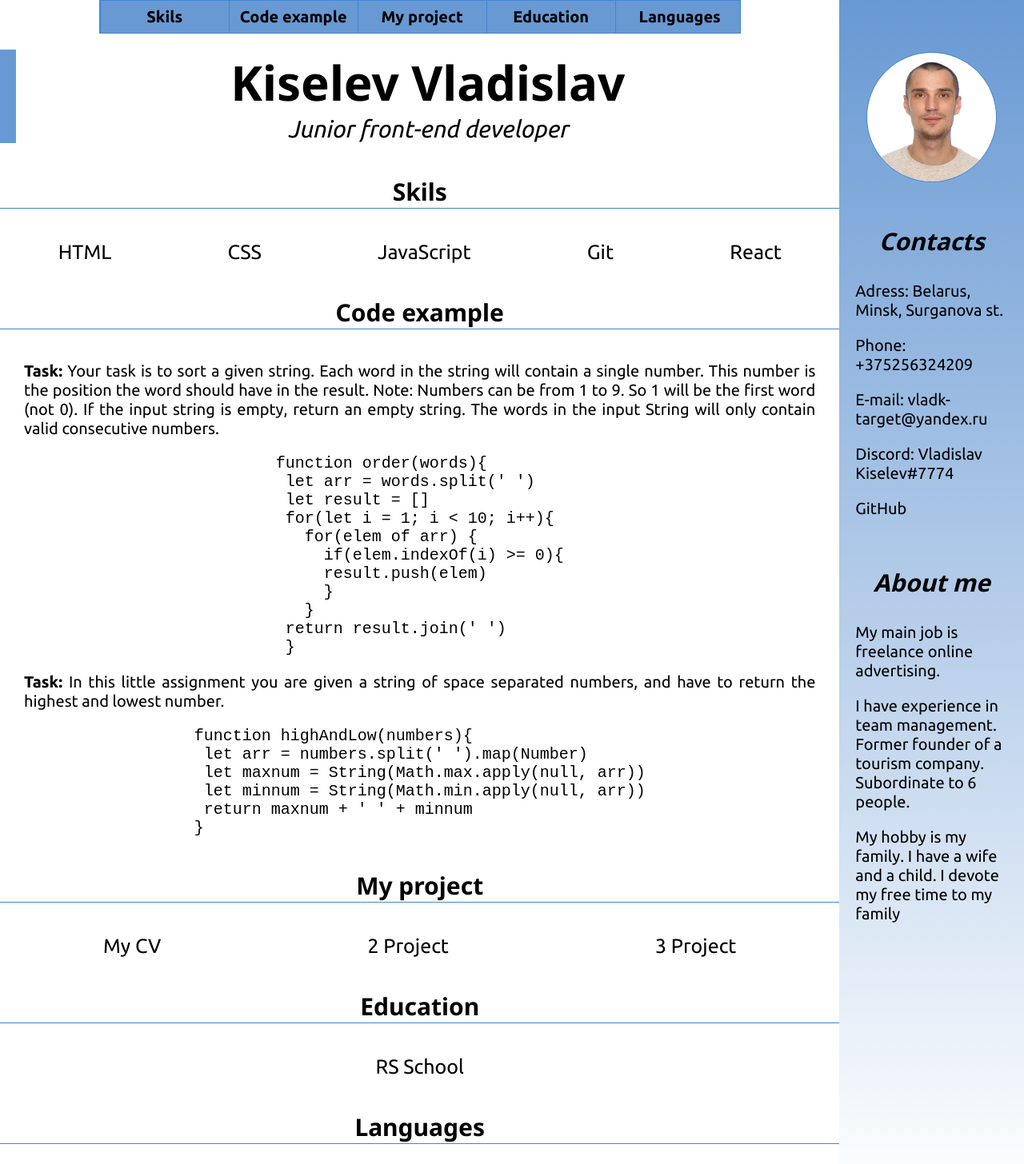
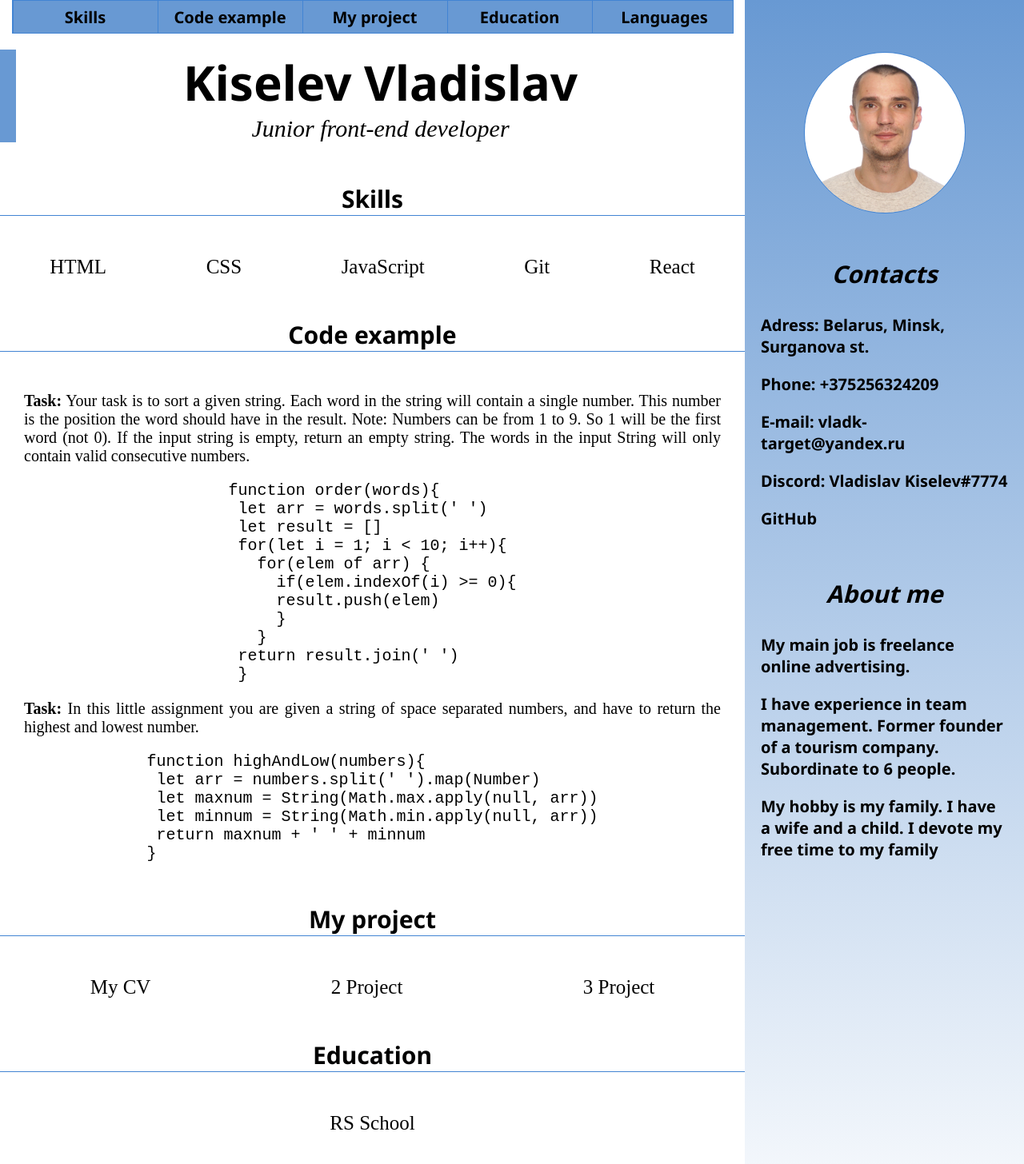
Before and after one commit to Kiselev-vladislav/rsschool-cv, a plain HTML site: page index.html in a window 1280 px wide. Shown: the top 1456 px of the page at 80% size. Drawn offline with Linux system fonts and the light colour scheme.

Commit message:
fix: center layout

```diff
--- a/index.html
+++ b/index.html
@@ -1,20 +1,23 @@
 <!DOCTYPE html>
 <html lang="en">
   <head>
-    <meta charset="UTF-8">
-    <meta http-equiv="X-UA-Compatible" content="IE=edge">
-    <meta name="viewport" content="width=device-width, initial-scale=1.0">
-    <link rel="stylesheet" href="style.css">
+    <meta charset="UTF-8" />
+    <meta http-equiv="X-UA-Compatible" content="IE=edge" />
+    <meta name="viewport" content="width=device-width, initial-scale=1.0" />
+    <link rel="stylesheet" href="style.css" />
     <title>Document</title>
   </head>
   <body>
+    <div class="center">
       <div class="wrapper">
-    <div>
+        <div class="mainWidth">
           <header>
             <nav>
-            <ul class='menu'>
-                <li><a class="buttonNav" href="#skil">Skils</a></li>
-                <li><a class="buttonNav" href="#code_example">Code example</a></li>
+              <ul class="menu">
+                <li><a class="buttonNav" href="#skil">Skills</a></li>
+                <li>
+                  <a class="buttonNav" href="#code_example">Code example</a>
+                </li>
                 <li><a class="buttonNav" href="#project">My project</a></li>
                 <li><a class="buttonNav" href="#educ">Education</a></li>
                 <li><a class="buttonNav" href="#lang">Languages</a></li>
@@ -27,7 +30,7 @@
           </header>
           <main>
             <section class="mainSec" id="skil">
-            <h2>Skils</h2>
+              <h2>Skills</h2>
               <ul id="skils">
                 <li>HTML</li>
                 <li>CSS</li>
@@ -40,37 +43,44 @@
               <h2>Code example</h2>
               <ul>
                 <li>
-                    <p class="task"> <span class='bold'>Task:</span> Your task is to sort a given string. Each word in the string will contain a single number. This number is the position the word should have in the result.
-
-                    Note: Numbers can be from 1 to 9. So 1 will be the first word (not 0).
-
-                    If the input string is empty, return an empty string. The words in the input String will only contain valid consecutive numbers. </p>
-
+                  <p class="task">
+                    <span class="bold">Task:</span> Your task is to sort a given
+                    string. Each word in the string will contain a single
+                    number. This number is the position the word should have in
+                    the result. Note: Numbers can be from 1 to 9. So 1 will be
+                    the first word (not 0). If the input string is empty, return
+                    an empty string. The words in the input String will only
+                    contain valid consecutive numbers.
+                  </p>
                   <div class="code">
                     <code>
-                            function order(words){<br>
-                            &nbsp;let arr = words.split(' ')<br>
-                            &nbsp;let result = []<br>
-                            &nbsp;for(let i = 1; i &lt; 10; i++){<br>
-                                &nbsp;    &nbsp;for(elem of arr) {<br>
-                                    &nbsp;       &nbsp;     &nbsp;if(elem.indexOf(i) >= 0){<br>
-                                        &nbsp;        &nbsp;        &nbsp;result.push(elem)<br>
-                                        &nbsp;     &nbsp;   &nbsp;}<br>
-                                        &nbsp;   &nbsp;}<br>
-                                        &nbsp;return result.join(' ')<br>
-                                        &nbsp;}<br>
+                      function order(words){<br />
+                      &nbsp;let arr = words.split(' ')<br />
+                      &nbsp;let result = []<br />
+                      &nbsp;for(let i = 1; i &lt; 10; i++){<br />
+                      &nbsp; &nbsp;for(elem of arr) {<br />
+                      &nbsp; &nbsp; &nbsp;if(elem.indexOf(i) >= 0){<br />
+                      &nbsp; &nbsp; &nbsp;result.push(elem)<br />
+                      &nbsp; &nbsp; &nbsp;}<br />
+                      &nbsp; &nbsp;}<br />
+                      &nbsp;return result.join(' ')<br />
+                      &nbsp;}<br />
                     </code>
                   </div>
                 </li>
                 <li>
-                    <p class="task"> <span class='bold'>Task:</span> In this little assignment you are given a string of space separated numbers, and have to return the highest and lowest number.</p>
+                  <p class="task">
+                    <span class="bold">Task:</span> In this little assignment
+                    you are given a string of space separated numbers, and have
+                    to return the highest and lowest number.
+                  </p>
                   <div class="code">
                     <code class="code">
-                            function highAndLow(numbers){<br>
-                                &nbsp;let arr = numbers.split(' ').map(Number)<br>
-                                &nbsp;let maxnum = String(Math.max.apply(null, arr))<br>
-                                &nbsp;let minnum = String(Math.min.apply(null, arr))<br>
-                                &nbsp;return maxnum + ' ' + minnum<br>
+                      function highAndLow(numbers){<br />
+                      &nbsp;let arr = numbers.split(' ').map(Number)<br />
+                      &nbsp;let maxnum = String(Math.max.apply(null, arr))<br />
+                      &nbsp;let minnum = String(Math.min.apply(null, arr))<br />
+                      &nbsp;return maxnum + ' ' + minnum<br />
                       }
                     </code>
                   </div>
@@ -79,17 +89,31 @@
             </section>
             <section class="mainSec" id="project">
               <h2>My project</h2>
-            <ul id="my_project" >
-                <li><a class="project" href="https://github.com/Kiselev-vladislav/rsschool-cv/tree/gh-pages" target="_blank" >My CV</a></li>
-                <li><a class="project" href="" target="_blank" >2 Project</a></li>
-                <li><a class="project" href="" target="_blank" >3 Project</a></li>
-
+              <ul id="my_project">
+                <li>
+                  <a
+                    class="project"
+                    href="https://github.com/Kiselev-vladislav/rsschool-cv/tree/gh-pages"
+                    target="_blank"
+                    >My CV</a
+                  >
+                </li>
+                <li>
+                  <a class="project" href="" target="_blank">2 Project</a>
+                </li>
+                <li>
+                  <a class="project" href="" target="_blank">3 Project</a>
+                </li>
               </ul>
             </section>
             <section class="mainSec" id="educ">
               <h2>Education</h2>
               <ul id="education">
-                <li><a href="https://rs.school/js/" target="_blank" class="school">RS School</a></li>
+                <li>
+                  <a href="https://rs.school/js/" target="_blank" class="school"
+                    >RS School</a
+                  >
+                </li>
               </ul>
             </section>
             <section class="mainSec" id="lang">
@@ -103,33 +127,58 @@
         </div>
         <aside>
           <div class="photoSec">
-            <img id="photo" src="My_photo.jpg" alt="My photo">
+            <img id="photo" src="My_photo.jpg" alt="My photo" />
           </div>
-        <section id='contacts' class="asideSec">
+          <section id="contacts" class="asideSec">
             <h3>Contacts</h3>
-            <ul class=asideUl>
+            <ul class="asideUl">
               <li>Adress: Belarus, Minsk, Surganova st.</li>
               <li>Phone: <a href="tel:+375256324209">+375256324209</a></li>
-                <li>E-mail: <a href="mailto:vladk-target@yandex.ru">vladk-target@yandex.ru</a></li>
+              <li>
+                E-mail:
+                <a href="mailto:vladk-target@yandex.ru"
+                  >vladk-target@yandex.ru</a
+                >
+              </li>
               <li>Discord: Vladislav Kiselev#7774</li>
-                <li><a href="https://github.com/Kiselev-vladislav?tab=repositories" target="_blank">GitHub</a></li>
+              <li>
+                <a
+                  href="https://github.com/Kiselev-vladislav?tab=repositories"
+                  target="_blank"
+                  >GitHub</a
+                >
+              </li>
             </ul>
           </section>
-        <section id="about_me" class="asideSec" >
+          <section id="about_me" class="asideSec">
             <h3>About me</h3>
-            <ul class=asideUl>
+            <ul class="asideUl">
               <li>My main job is freelance online advertising.</li>
-                <li>I have experience in team management. Former founder of a tourism company. Subordinate to 6 people.</li>
-                <li>My hobby is my family. I have a wife and a child. I devote my free time to my family</li>
+              <li>
+                I have experience in team management. Former founder of a
+                tourism company. Subordinate to 6 people.
+              </li>
+              <li>
+                My hobby is my family. I have a wife and a child. I devote my
+                free time to my family
+              </li>
             </ul>
           </section>
         </aside>
       </div>
       <footer>
         <a href="https://rs.school/js/" target="_blank">
-            <img src="rs_school_js.svg" alt="RS_school">
+          <img src="rs_school_js.svg" alt="RS_school" />
         </a>
-        <p><a href="https://github.com/Kiselev-vladislav" target="_blank" id="aspo">&#169; 2022 Kiselev Vladislav</a> </p>
+        <p>
+          <a
+            href="https://github.com/Kiselev-vladislav"
+            target="_blank"
+            id="aspo"
+            >&#169; 2022 Kiselev Vladislav</a
+          >
+        </p>
       </footer>
+    </div>
   </body>
 </html>
--- a/style.css
+++ b/style.css
@@ -5,8 +5,10 @@
     padding: 0;
 }
 
-body {
-    font-family: 'Ubuntu';
+
+.center {
+max-width: max-content;
+margin: 0 auto;
 }
 
 .wrapper {
@@ -14,10 +16,13 @@
     flex-direction: row;
 }
 
+.mainWidth{
+    flex-grow: 9;
+}
+
 
 
 header main {
-    width: 70%;
     display: flex;
     flex-direction: column;
 }
@@ -25,13 +30,14 @@
 .menu{
     border: 1px solid #4284D3;
     display: flex;
-    width: 800px;
+    width: 900px;
     justify-content:space-between;
     margin: 0 auto;
     list-style-type: none;
     font-size: 20px;
     font-weight: bold;
     background-color: #6899D3;
+    font-family: 'Noto Sans', sans-serif;
 
 }
 
@@ -51,7 +57,7 @@
 main h2 {
     text-align: center;
     font-size: 30px;
-    margin: 40px 0;
+    margin: 50px 0;
     border-bottom: 1px solid #4284D3;
 }
 
@@ -86,7 +92,7 @@
 }
 
 .project:hover, .asideUl a:hover, .school:hover, #aspo:hover {
-    font-style: italic;
+    opacity: 0.5;
 }
 
 .project:focus {
@@ -98,8 +104,9 @@
 }
 
 aside{
-    width: 55%;
+    flex-grow: 2;
     background: linear-gradient(to top, white, #6899D3);
+    font-family: 'Noto sans', sans-serif;
 }
 
 .asideSec h3 {
@@ -110,15 +117,15 @@
 }
 
 #photo {
-    width: 70%;
-    height: 70%;
+    width: 200px;
+    height: 200px;
     margin-top: 65px;
     border-radius: 50%;
     border: 1px solid #4284D3;
 }
 
 #photo:hover {
-    transform: scale(1.3);
+    transform: scale(1.5);
     border: 1px solid black;
 }
 
@@ -130,7 +137,7 @@
 .buttonNav {
     text-decoration: none;
     color: black;
-    width: 160px;
+    width: 180px;
     justify-content: center;
     align-items: center;
     display: flex;
@@ -161,7 +168,7 @@
 
 footer {
     height: 100px;
-    background: linear-gradient(to left, white 300px, #6899D3);
+    background: linear-gradient(to left, white 400px, #6899D3);
     display: flex;
     flex-direction: row;
     justify-content: space-between;
@@ -175,9 +182,10 @@
 }
 
 footer p {
-    margin-right: 50px;
+    margin-right: 100px;
     font-size: 20px;
     font-weight: bold;
+
 }
 
 h1, h2, h3, h4 {
```
Lines whose indentation alone changed are shown as unchanged.
